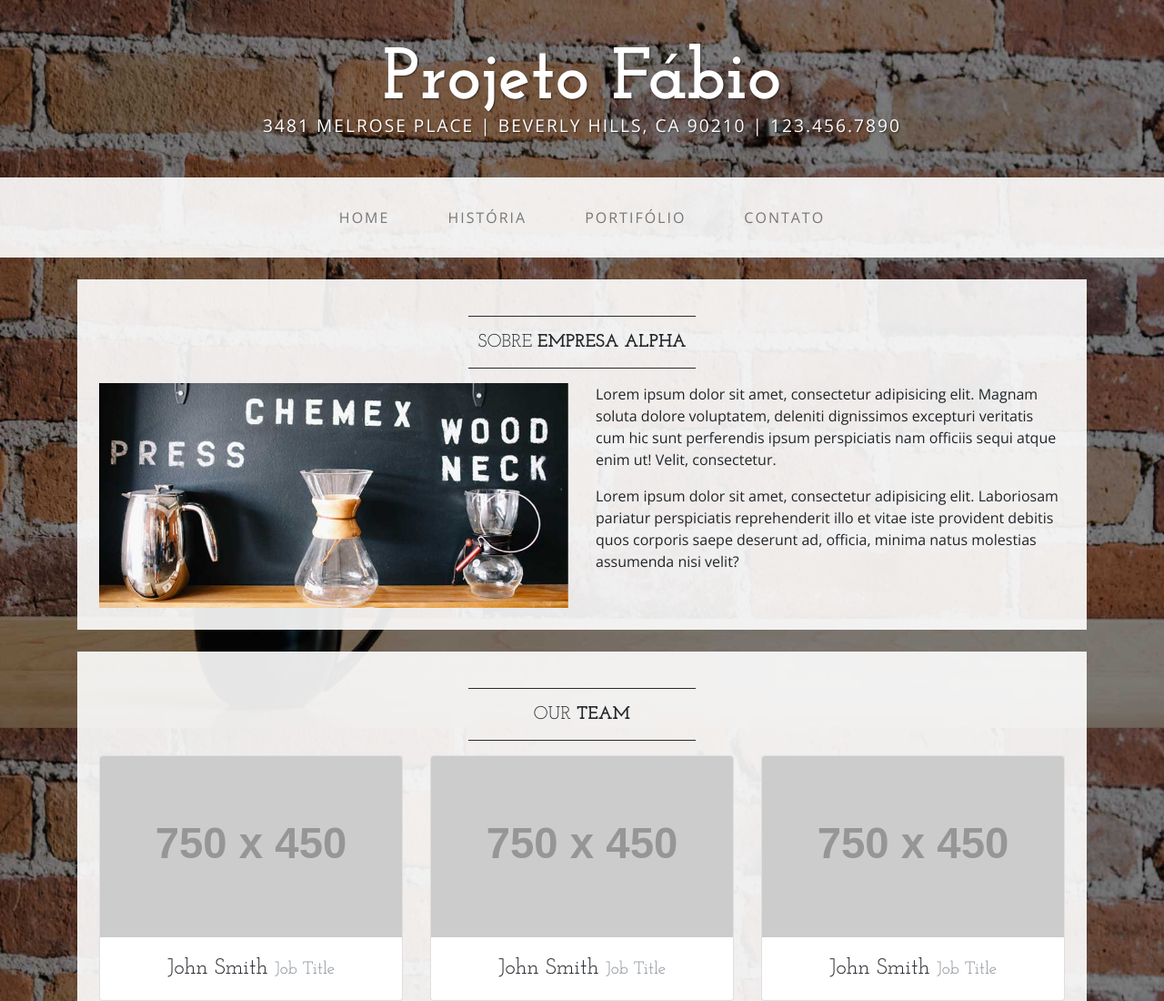
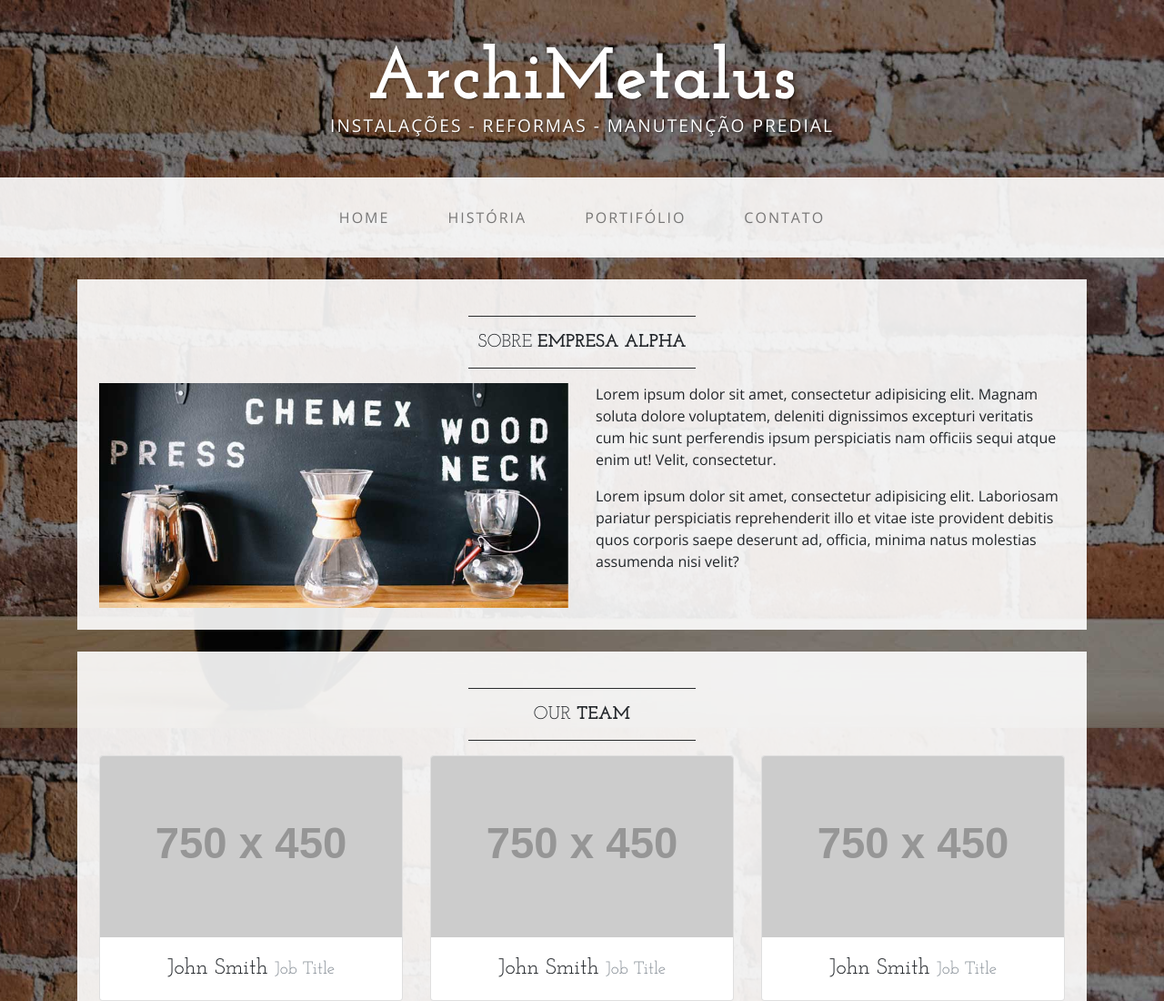
Before and after one commit to FabioLemosLessa/TestArchiMetalus, a website: page Clientes/Clientea.html in a window 1280 px wide. Shown: the top 1100 px of the page at 91% size. Drawn offline with nearby package versions, Linux system fonts and the light colour scheme; files that its build step writes are made by us from their sources; placeholder pictures from the web are drawn by us; files whose address does not match are found by name.

Commit message:
Atualização dos dados
Atualização dos dados

```diff
--- a/Clientes/Clientea.html
+++ b/Clientes/Clientea.html
@@ -8,7 +8,7 @@
     <meta name="description" content="">
     <meta name="author" content="">
 
-    <title>Projeto Fábio</title>
+    <title>ArchiMetalus</title>
 
     <!-- Bootstrap core CSS -->
     <link href="/vendor/bootstrap/css/bootstrap.min.css" rel="stylesheet">
@@ -24,8 +24,8 @@
 
   <body>
 
-    <div class="tagline-upper text-center text-heading text-shadow text-white mt-5 d-none d-lg-block">Projeto Fábio</div>
-    <div class="tagline-lower text-center text-expanded text-shadow text-uppercase text-white mb-5 d-none d-lg-block">3481 Melrose Place | Beverly Hills, CA 90210 | 123.456.7890</div>
+    <div class="tagline-upper text-center text-heading text-shadow text-white mt-5 d-none d-lg-block">ArchiMetalus</div>
+    <div class="tagline-lower text-center text-expanded text-shadow text-uppercase text-white mb-5 d-none d-lg-block">Instalações - Reformas - Manutenção Predial</div>
 
     <!-- Navigation -->
     <nav class="navbar navbar-expand-lg navbar-light bg-faded py-lg-4">
```
Also changed, not shown: Clientes/Clienteb.html (+3 -3 lines).
